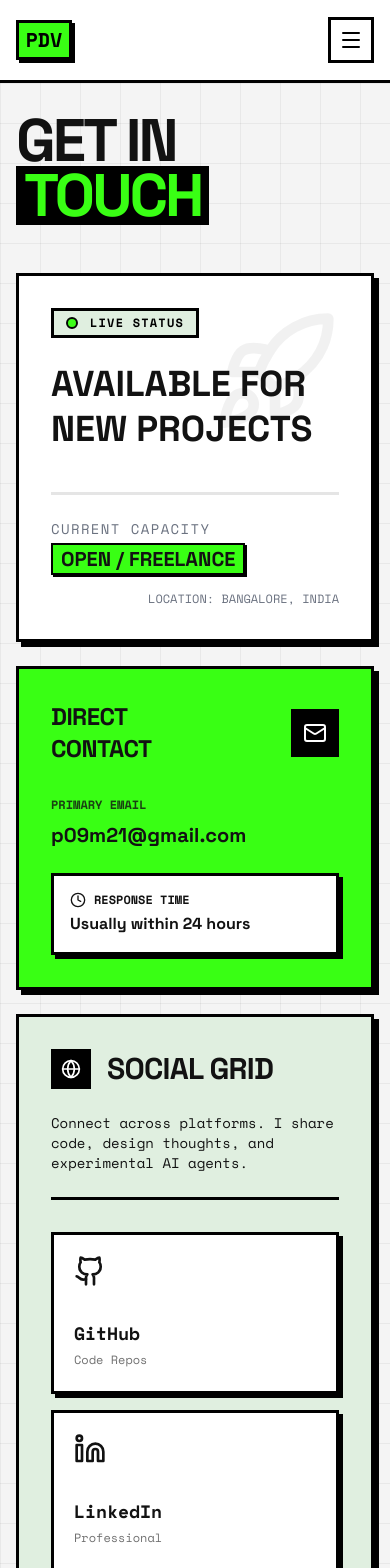
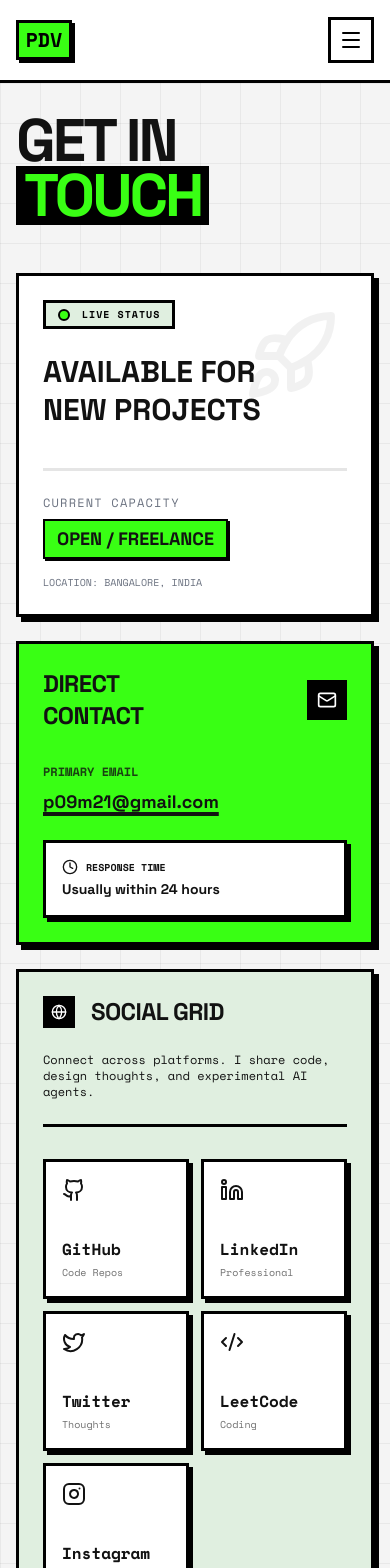
Before and after one commit to xprabhudayal/neo-brutal-v2, a Next.js app: page /contact in a window 390 px wide. Shown: the top 1568 px of the page. Built offline with nearby package versions, Linux system fonts and the light colour scheme.

Commit message:
feat(contact): remove redundancy and refine mobile spacing for contact page

```diff
--- a/app/contact/page.tsx
+++ b/app/contact/page.tsx
@@ -7,7 +7,7 @@ export default function ContactPage() {
 
 
     return (
-        <div className="flex-1 max-w-7xl mx-auto w-full px-4 md:px-6 py-8 md:py-16 bg-grid">
+        <div className="flex-1 max-w-7xl mx-auto w-full px-4 md:px-6 py-8 md:py-16 pb-32 bg-grid">
             <div className="mb-12">
                 <h1 className="text-6xl md:text-8xl font-black uppercase tracking-tighter leading-[0.85]">
                     Get In <span className="text-primary terminal-invert inline-block relative">Touch</span>
@@ -17,65 +17,67 @@ export default function ContactPage() {
             <div className="grid grid-cols-1 md:grid-cols-12 gap-6 auto-rows-[minmax(200px,auto)]">
 
                 {/* Availability Card */}
-                <section className="col-span-12 md:col-span-7 lg:col-span-8 neo-brutal-box border-neo-border bg-white text-neo-text p-8 md:p-10 shadow-neo flex flex-col justify-between relative overflow-hidden group hover:shadow-neo-hover-lg hover:translate-x-[2px] hover:translate-y-[2px] transition-all duration-300">
+                <section className="col-span-12 md:col-span-7 lg:col-span-8 neo-brutal-box border-neo-border bg-white text-neo-text p-6 md:p-10 shadow-neo flex flex-col justify-between relative overflow-hidden group hover:shadow-neo-hover-lg hover:translate-x-[2px] hover:translate-y-[2px] transition-all duration-300">
                     <div className="absolute top-0 right-0 p-8 opacity-5 pointer-events-none">
-                        <Rocket className="w-32 h-32 text-black" />
+                        <Rocket className="w-24 h-24 md:w-32 md:h-32 text-black" />
                     </div>
                     <div className="relative z-10">
                         <div className="inline-flex items-center gap-3 border-3 border-black px-3 py-1 mb-6 bg-secondary w-fit">
                             <span className="w-3 h-3 bg-primary border-2 rounded-full border-black animate-[pulse_1s_ease-in-out_infinite]"></span>
-                            <span className="font-mono text-xs font-bold uppercase tracking-widest text-black">Live Status</span>
+                            <span className="font-mono text-[10px] md:text-xs font-bold uppercase tracking-widest text-black">Live Status</span>
                         </div>
-                        <h2 className="text-4xl md:text-5xl font-black uppercase leading-tight mb-2">Available for<br />New Projects</h2>
+                        <h2 className="text-3xl sm:text-4xl md:text-5xl font-black uppercase leading-tight mb-2">Available for<br />New Projects</h2>
                     </div>
-                    <div className="flex flex-col sm:flex-row sm:items-end justify-between gap-4 mt-8 relative z-10 border-t-3 border-black/10 pt-6">
+                    <div className="flex flex-col gap-6 mt-8 relative z-10 border-t-3 border-black/10 pt-6">
+                        <div className="flex flex-col sm:flex-row sm:items-end justify-between gap-4">
                             <div>
-                            <p className="font-mono text-sm text-gray-500 uppercase tracking-widest mb-1">Current Capacity</p>
-                            <p className="font-bold text-xl inline-block bg-primary px-2 border-2 border-black shadow-[2px_2px_0px_0px_rgba(0,0,0,1)]">OPEN / FREELANCE</p>
+                                <p className="font-mono text-xs md:text-sm text-gray-500 uppercase tracking-widest mb-2">Current Capacity</p>
+                                <p className="font-bold text-lg sm:text-xl inline-block bg-primary px-3 py-1 border-2 border-black shadow-[2px_2px_0px_0px_rgba(0,0,0,1)]">OPEN / FREELANCE</p>
                             </div>
-                        <div className="text-right">
-                            <p className="font-mono text-xs text-gray-500">LOCATION: BANGALORE, INDIA</p>
+                            <div className="text-left sm:text-right">
+                                <p className="font-mono text-[10px] md:text-xs text-gray-500 uppercase">LOCATION: BANGALORE, INDIA</p>
+                            </div>
                         </div>
                     </div>
                 </section>
 
                 {/* Direct Contact Card */}
-                <section className="col-span-12 md:col-span-5 lg:col-span-4 neo-brutal-box border-neo-border bg-primary p-8 md:p-10 shadow-neo flex flex-col relative group hover:shadow-neo-hover-lg hover:translate-x-[2px] hover:translate-y-[2px] transition-all duration-300">
+                <a href={`mailto:${contact.email}`} className="col-span-12 md:col-span-5 lg:col-span-4 neo-brutal-box border-neo-border bg-primary p-6 md:p-10 shadow-neo flex flex-col relative group hover:shadow-neo-hover-lg hover:translate-x-[2px] hover:translate-y-[2px] transition-all duration-300">
                     <div className="flex items-center justify-between mb-8">
                         <h2 className="text-2xl font-black uppercase tracking-tight">Direct<br />Contact</h2>
-                        <div className="w-12 h-12 bg-black text-white flex items-center justify-center border-3 border-transparent group-hover:bg-white group-hover:text-black group-hover:border-black transition-all">
-                            <Mail className="w-6 h-6" />
+                        <div className="w-10 h-10 md:w-12 md:h-12 bg-black text-white flex items-center justify-center border-3 border-transparent group-hover:bg-white group-hover:text-black group-hover:border-black transition-all">
+                            <Mail className="w-5 h-5 md:w-6 md:h-6" />
                         </div>
                     </div>
                     <div className="mt-auto space-y-6">
                         <div>
                             <p className="font-mono text-xs font-bold uppercase mb-2 opacity-80">Primary Email</p>
-                            <a className="text-xl md:text-2xl font-bold break-all hover:bg-black hover:text-white px-1 -mx-1 transition-colors decoration-4 underline-offset-4" href={`mailto:${contact.email}`}>
+                            <span className="text-lg sm:text-xl md:text-2xl font-bold break-all group-hover:bg-black group-hover:text-white px-1 -mx-1 transition-colors decoration-4 underline-offset-4 underline">
                                 {contact.email}
-                            </a>
+                            </span>
                         </div>
                         <div className="bg-white p-4 border-3 border-black shadow-[4px_4px_0px_0px_rgba(0,0,0,1)]">
                             <div className="flex items-center gap-2 mb-1">
                                 <Clock className="w-4 h-4" />
-                                <span className="font-mono text-xs font-bold uppercase">Response Time</span>
+                                <span className="font-mono text-[10px] sm:text-xs font-bold uppercase">Response Time</span>
                             </div>
-                            <p className="font-bold">Usually within 24 hours</p>
+                            <p className="font-bold text-sm sm:text-base">Usually within 24 hours</p>
                         </div>
                     </div>
-                </section>
+                </a>
 
                 {/* Social Grid Header */}
-                <section className="col-span-12 neo-brutal-box border-neo-border bg-secondary p-8 md:p-10 shadow-neo group hover:shadow-neo-hover-lg hover:translate-x-[2px] hover:translate-y-[2px] transition-all duration-300">
+                <section className="col-span-12 neo-brutal-box border-neo-border bg-secondary p-6 md:p-10 shadow-neo group hover:shadow-neo-hover-lg hover:translate-x-[2px] hover:translate-y-[2px] transition-all duration-300">
                     <div className="flex flex-col md:flex-row md:items-center justify-between gap-6 mb-8 border-b-3 border-black pb-6">
                         <div className="flex items-center gap-4">
-                            <Globe className="w-10 h-10 bg-black text-white p-2 border-2 border-black" />
-                            <h2 className="text-3xl font-black uppercase tracking-tight">Social Grid</h2>
+                            <Globe className="w-8 h-8 md:w-10 md:h-10 bg-black text-white p-1.5 md:p-2 border-2 border-black" />
+                            <h2 className="text-2xl md:text-3xl font-black uppercase tracking-tight">Social Grid</h2>
                         </div>
-                        <p className="font-mono text-sm max-w-md">Connect across platforms. I share code, design thoughts, and experimental AI agents.</p>
+                        <p className="font-mono text-xs md:text-sm max-w-md">Connect across platforms. I share code, design thoughts, and experimental AI agents.</p>
                     </div>
 
-                    <div className="grid grid-cols-1 sm:grid-cols-2 lg:grid-cols-3 gap-4">
-                        {contact.links.map((link) => {
+                    <div className="grid grid-cols-2 md:grid-cols-3 lg:grid-cols-4 gap-3 sm:gap-4">
+                        {contact.links.filter(link => link.name !== "Email").map((link) => {
                             const Icon = link.icon || ArrowUpRight;
                             return (
                                 <a
@@ -83,14 +85,15 @@ export default function ContactPage() {
                                     href={link.url}
                                     target="_blank"
                                     rel="noopener noreferrer"
-                                    className="block p-5 bg-white hover:bg-primary hover:text-black btn-neo group/card h-full w-full text-left"
+                                    className="block p-4 bg-white hover:bg-primary hover:text-black btn-neo group/card h-full w-full text-left flex flex-col justify-between min-h-[140px]"
                                 >
-                                    <div className="flex justify-between items-start mb-8">
-                                        <Icon className="w-8 h-8" />
-                                        <ArrowUpRight className="w-6 h-6 opacity-0 group-hover/card:opacity-100 transition-opacity -translate-y-1 translate-x-1" />
+                                    <div className="flex justify-between items-start mb-4">
+                                        <Icon className="w-6 h-6 md:w-8 md:h-8" />
+                                        <ArrowUpRight className="w-5 h-5 opacity-0 group-hover/card:opacity-100 transition-opacity -translate-y-1 translate-x-1" />
                                     </div>
-                                    <span className="font-bold font-mono text-lg block">{link.name}</span>
-                                    <span className="text-xs font-mono opacity-60">
+                                    <div>
+                                        <span className="font-bold font-mono text-base md:text-lg block mb-1">{link.name}</span>
+                                        <span className="text-[10px] md:text-xs font-mono opacity-60 block">
                                             {link.name === 'LinkedIn' ? 'Professional' :
                                                 link.name === 'GitHub' ? 'Code Repos' :
                                                     link.name === 'Twitter' ? 'Thoughts' :
@@ -98,6 +101,7 @@ export default function ContactPage() {
                                                             link.name === 'LeetCode' ? 'Coding' :
                                                                 'Connect'}
                                         </span>
+                                    </div>
                                 </a>
                             );
                         })}
```
Lines whose indentation alone changed are shown as unchanged.
